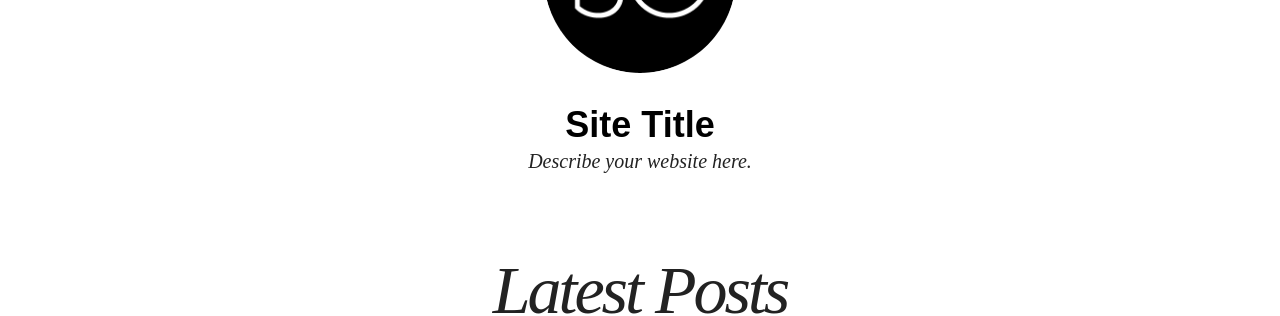
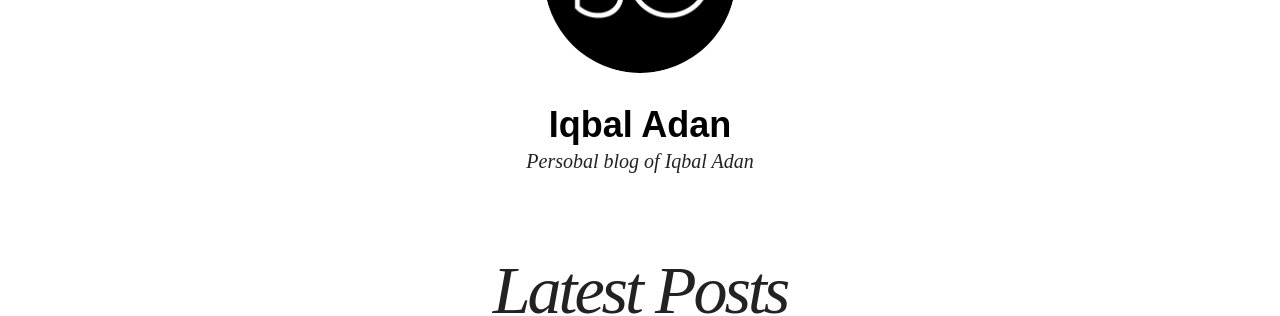
Before and after one commit to iqbaladan/iqbaladan.github.io, a Jekyll site: the page built from index.html, in a window 1280 px wide and 1400 px high. Shown: the part 222-538 px from the top of the window. Built offline with Jekyll 4.4.1, drawn with Linux system fonts in a browser that asks for light colours; nearby versions of some CDN libraries; some of the changed text lies outside the part shown.

Commit message:
Change _config.yml

```diff
--- a/_config.yml
+++ b/_config.yml
@@ -1,11 +1,11 @@
 # Site wide configuration
 
-title: Site Title
+title: Iqbal Adan
 locale: en_US
-description: Describe your website here.
+description: Persobal blog of Iqbal Adan
 logo: site-logo.png
 search: true
-url: http://localhost:4000
+url: ''
 
 # Jekyll configuration
 
@@ -36,13 +36,13 @@
 
 # Site owner
 owner:
-  name: Your Name
+  name: Iqbal Adan
   avatar: bio-photo.jpg
-  email: you@email.com
-  disqus-shortname:
-  twitter: #username
+  email: iqbal.adan@gmail.com
+  disqus-shortname: iqbaladan
+  twitter: iqbaladan #username
   facebook: #username
-  github: #username
+  github: iqbaladan #username
   stackexchange: #http://stackoverflow.com/users/123456/username
   linkedin: #username
   instagram: #username
```
